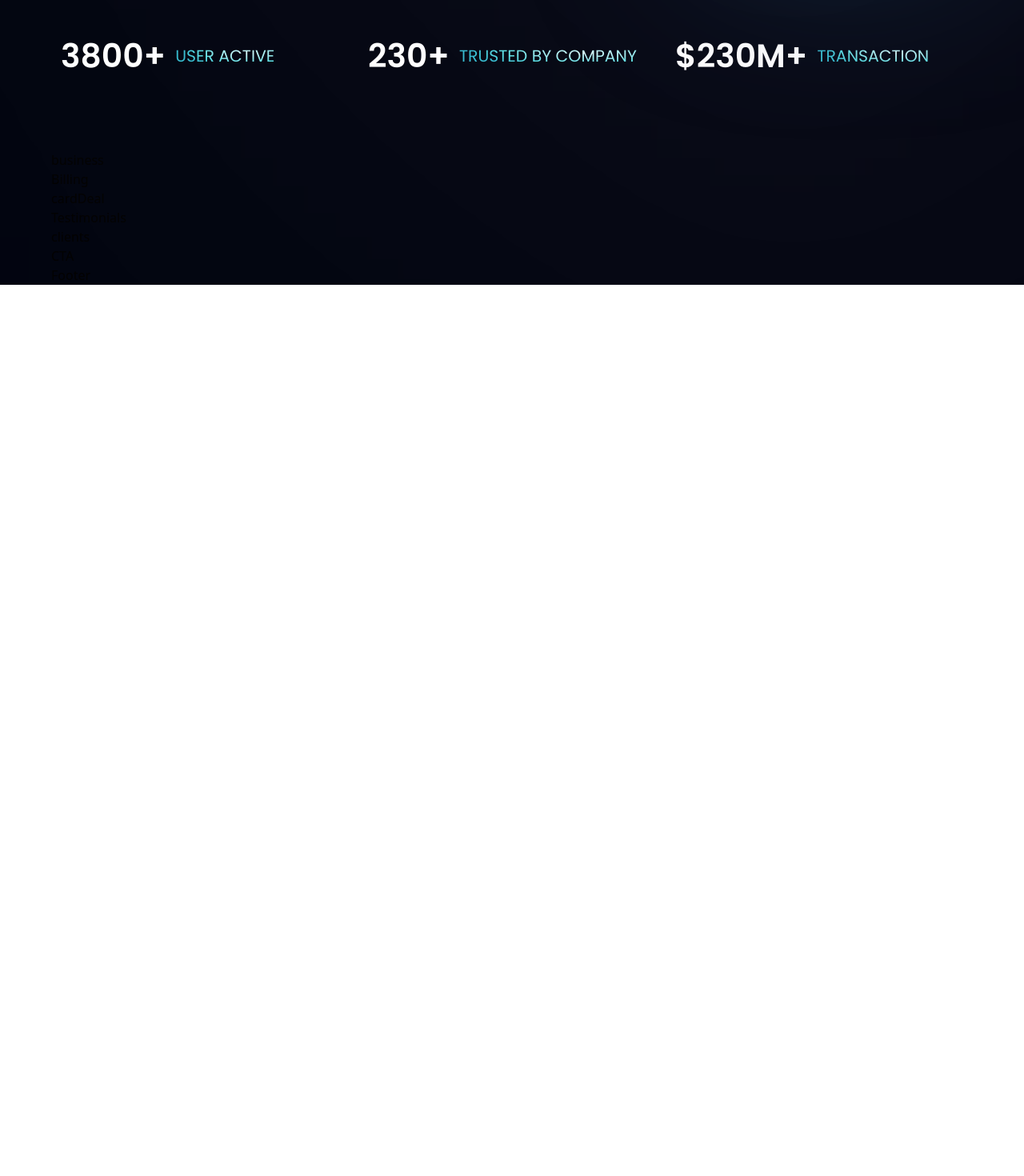
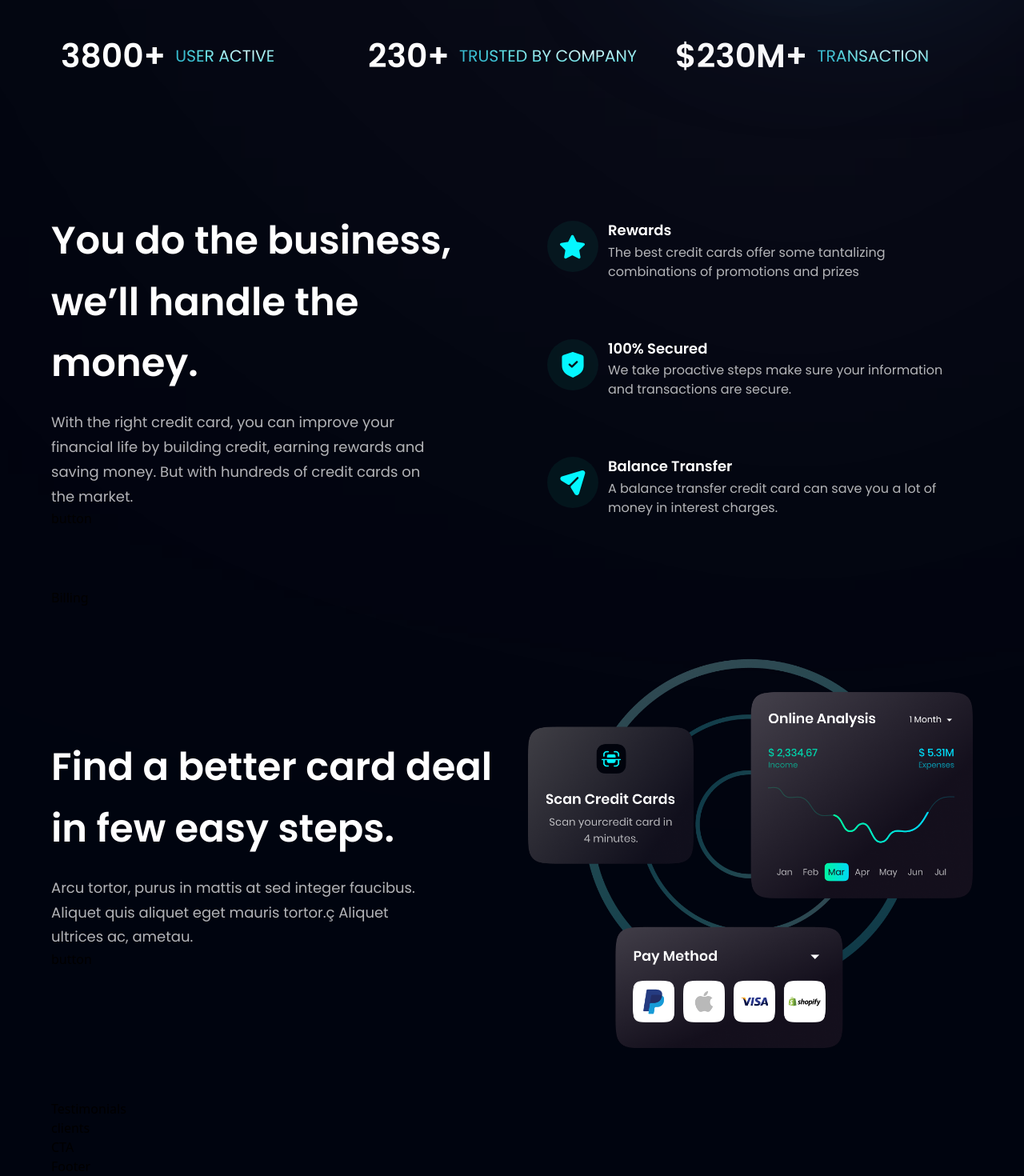
Before and after one commit to Mamdouh66/Hackathon-website, a React (Vite) app: page / in a window 1280 px wide. Shown: the part 757-2227 px from the top of the page at 80% size. Before the commit the page ends 1113 px from the top, so only its background shows below. Built offline with nearby package versions, Linux system fonts and the light colour scheme.

Commit message:
Finishd business, cardDeck tests

```diff
--- a/src/components/GetStarted.jsx
+++ b/src/components/GetStarted.jsx
@@ -1,21 +1,21 @@
-import styles from "../style"
+import styles from "../style";
 import { arrowUp } from "../assets";
 
 const GetStarted = () => (
   <div className={`${styles.flexCenter} w-[140px] h-[140px] rounded-full bg-blue-gradient p-[2px] cursor-pointer`}>
-      <div className={`${styles.flexCenter} flex-col bg-primary
-       w-[100%] h-[100%] rounded-full`}>
+    <div className={`${styles.flexCenter} flex-col bg-primary w-[100%] h-[100%] rounded-full`}>
       <div className={`${styles.flexStart} flex-row`}>
-          <p className="font-poppins font-medium text-[18px] leading-[23px] mr-2">
+        <p className="font-poppins font-medium text-[18px] leading-[23.4px]">
           <span className="text-gradient">Get</span>
         </p>
-          <img src={arrowUp} alt="arrow" className="w-[23px] h-[23px] object-contain" />
+        <img src={arrowUp} alt="arrow-up" className="w-[23px] h-[23px] object-contain" />
       </div>
-        <p className="font-poppins font-medium text-[18px] leading-[23px]">
+
+      <p className="font-poppins font-medium text-[18px] leading-[23.4px]">
         <span className="text-gradient">Started</span>
       </p>
     </div>
   </div>
-)
+);
 
 export default GetStarted;
--- a/src/components/business.jsx
+++ b/src/components/business.jsx
@@ -1,7 +1,45 @@
-import React from "react";
+import { features } from "../constants";
+import styles, { layout } from "../style";
+import Button from "./Button";
 
-const business = () => {
-  return <div>business</div>;
-};
+const FeatureCard = ({ icon, title, content, index }) => (
+  <div className={`flex flex-row p-6 rounded-[20px] ${index !== features.length - 1 ? "mb-6" : "mb-0"} feature-card`}>
+    <div className={`w-[64px] h-[64px] rounded-full ${styles.flexCenter} bg-dimBlue`}>
+      <img src={icon} alt="star" className="w-[50%] h-[50%] object-contain" />
+    </div>
+    <div className="flex-1 flex flex-col ml-3">
+      <h4 className="font-poppins font-semibold text-white text-[18px] leading-[23.4px] mb-1">
+        {title}
+      </h4>
+      <p className="font-poppins font-normal text-dimWhite text-[16px] leading-[24px]">
+        {content}
+      </p>
+    </div>
+  </div>
+);
 
-export default business;
+const Business = () =>  (
+  <section id="features" className={layout.section}>
+    <div className={layout.sectionInfo}>
+      <h2 className={styles.heading2}>
+        You do the business, <br className="sm:block hidden" /> we’ll handle
+        the money.
+      </h2>
+      <p className={`${styles.paragraph} max-w-[470px] mt-5`}>
+        With the right credit card, you can improve your financial life by
+        building credit, earning rewards and saving money. But with hundreds
+        of credit cards on the market.
+      </p>
+
+      <Button styles={`mt-10`} />
+    </div>
+
+    <div className={`${layout.sectionImg} flex-col`}>
+      {features.map((feature, index) => (
+        <FeatureCard key={feature.id} {...feature} index={index} />
+      ))}
+    </div>
+  </section>
+);
+
+export default Business;
--- a/src/components/cardDeal.jsx
+++ b/src/components/cardDeal.jsx
@@ -1,7 +1,26 @@
-import React from "react";
+import { card } from "../assets";
+import styles, { layout } from "../style";
+import Button from "./Button";
 
-const cardDeal = () => {
-  return <div>cardDeal</div>;
-};
+const CardDeal = () => (
+  <section className={layout.section}>
+    <div className={layout.sectionInfo}>
+      <h2 className={styles.heading2}>
+        Find a better card deal <br className="sm:block hidden" /> in few easy
+        steps.
+      </h2>
+      <p className={`${styles.paragraph} max-w-[470px] mt-5`}>
+        Arcu tortor, purus in mattis at sed integer faucibus. Aliquet quis
+        aliquet eget mauris tortor.ç Aliquet ultrices ac, ametau.
+      </p>
 
-export default cardDeal;
+      <Button styles={`mt-10`} />
+    </div>
+
+    <div className={layout.sectionImg}>
+      <img src={card} alt="billing" className="w-[100%] h-[100%]" />
+    </div>
+  </section>
+);
+
+export default CardDeal;
--- a/src/components/navbar.jsx
+++ b/src/components/navbar.jsx
@@ -1,48 +1,48 @@
 import { useState } from "react";
+
 import { close, logo, menu } from "../assets";
 import { navLinks } from "../constants";
-const navbar = () => {
+
+const Navbar = () => {
+  const [active, setActive] = useState("Home");
   const [toggle, setToggle] = useState(false);
 
   return (
     <nav className="w-full flex py-6 justify-between items-center navbar">
-      <img src={logo} alt="HooBank" className="w-[124px] h-[32px]" />
+      <img src={logo} alt="hoobank" className="w-[124px] h-[32px]" />
 
-      {/* Desktop navbar */}
       <ul className="list-none sm:flex hidden justify-end items-center flex-1">
         {navLinks.map((nav, index) => (
           <li
             key={nav.id}
             className={`font-poppins font-normal cursor-pointer text-[16px] ${
-              index === navLinks.length - 1 ? "mr-0" : "mr-10"
-            } text-white`}
+              active === nav.title ? "text-white" : "text-dimWhite"
+            } ${index === navLinks.length - 1 ? "mr-0" : "mr-10"}`}
+            onClick={() => setActive(nav.title)}
           >
             <a href={`#${nav.id}`}>{nav.title}</a>
           </li>
         ))}
       </ul>
 
-      {/* Mobile navbar */}
       <div className="sm:hidden flex flex-1 justify-end items-center">
         <img
           src={toggle ? close : menu}
           alt="menu"
           className="w-[28px] h-[28px] object-contain"
-          onClick={() => setToggle((prev) => !prev)}
+          onClick={() => setToggle(!toggle)}
         />
 
         <div
-          className={`${
-            toggle ? "flex" : "hidden"
-          } p-6 bg-black-gradient absolute top-20 right-0 mx-4 my-2 min-w-[140px] rounded-xl sidebar`}
-        >
-          <ul className="list-none flex flex-col justify-end items-center flex-1">
+          className={`${!toggle ? "hidden" : "flex"} p-6 bg-black-gradient absolute top-20 right-0 mx-4 my-2 min-w-[140px] rounded-xl sidebar`}>
+          <ul className="list-none flex justify-end items-start flex-1 flex-col">
             {navLinks.map((nav, index) => (
               <li
                 key={nav.id}
-                className={`font-poppins font-normal cursor-pointer text-[16px] ${
-                  index === navLinks.length - 1 ? "mr-0" : "mb-4"
-                } text-white`}
+                className={`font-poppins font-medium cursor-pointer text-[16px] ${
+                  active === nav.title ? "text-white" : "text-dimWhite"
+                } ${index === navLinks.length - 1 ? "mb-0" : "mb-4"}`}
+                onClick={() => setActive(nav.title)}
               >
                 <a href={`#${nav.id}`}>{nav.title}</a>
               </li>
@@ -54,4 +54,4 @@ const navbar = () => {
   );
 };
 
-export default navbar;
+export default Navbar;
```
Lines whose indentation alone changed are shown as unchanged.
